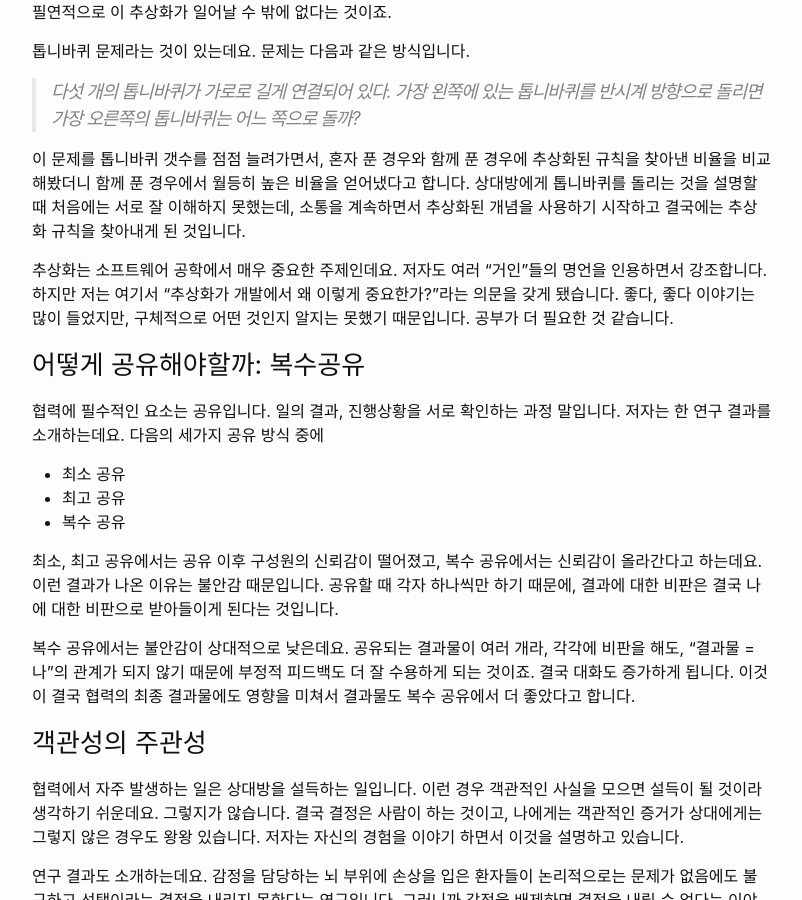
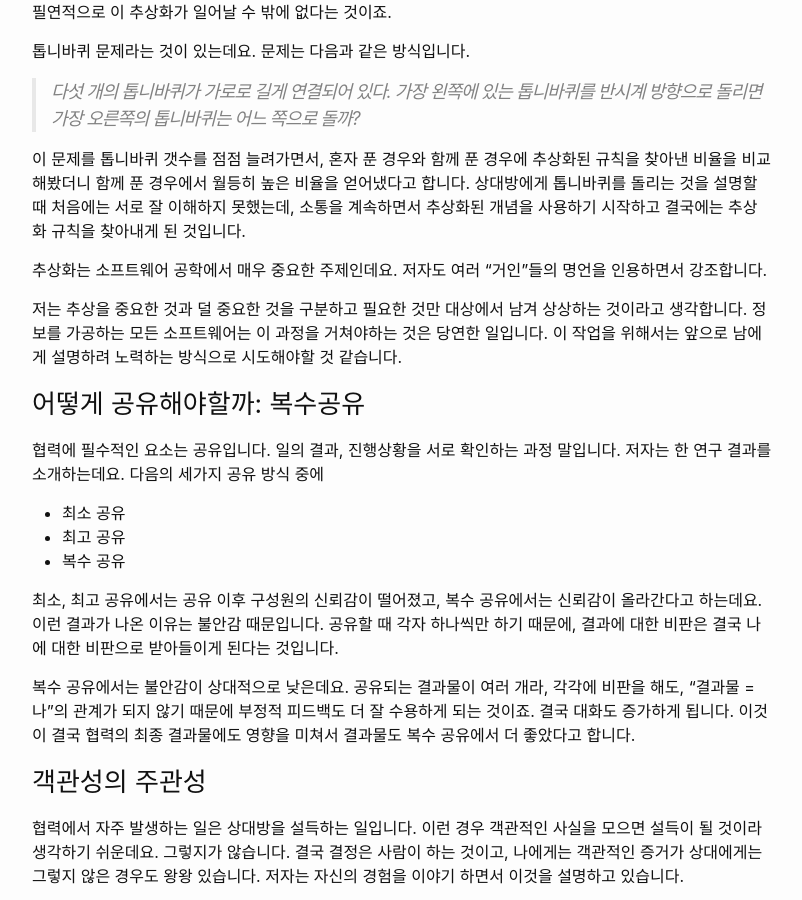
Before and after one commit to feynubrick/feynubrick.github.io, a Jekyll site: the page built from _posts/2019-07-05-book-review-grow-together.md, in a window 1280 px wide and 900 px high, scrolled down 4212 px. Shown: the whole window, without its empty margins (238-1040 px from the left). Built offline with Jekyll 4.4.1, drawn with Linux system fonts in a browser that asks for light colours; nearby versions of some CDN libraries; comment, search, counter and statistics services are not loaded.

Commit message:
edited book review

```diff
--- a/_posts/2019-07-05-book-review-grow-together.md
+++ b/_posts/2019-07-05-book-review-grow-together.md
@@ -202,8 +202,10 @@ tags: [Study]
 
 추상화는 소프트웨어 공학에서 매우 중요한 주제인데요.
 저자도 여러 "거인"들의 명언을 인용하면서 강조합니다.
-하지만 저는 여기서 "추상화가 개발에서 왜 이렇게 중요한가?"라는 의문을 갖게 됐습니다.
-좋다, 좋다 이야기는 많이 들었지만, 구체적으로 어떤 것인지 알지는 못했기 때문입니다. 공부가 더 필요한 것 같습니다.
+
+저는 추상을 중요한 것과 덜 중요한 것을 구분하고 필요한 것만 대상에서 남겨 상상하는 것이라고 생각합니다.
+정보를 가공하는 모든 소프트웨어는 이 과정을 거쳐야하는 것은 당연한 일입니다.
+이 작업을 위해서는 앞으로 남에게 설명하려 노력하는 방식으로 시도해야할 것 같습니다.
 
 ### 어떻게 공유해야할까: 복수공유
 
```
